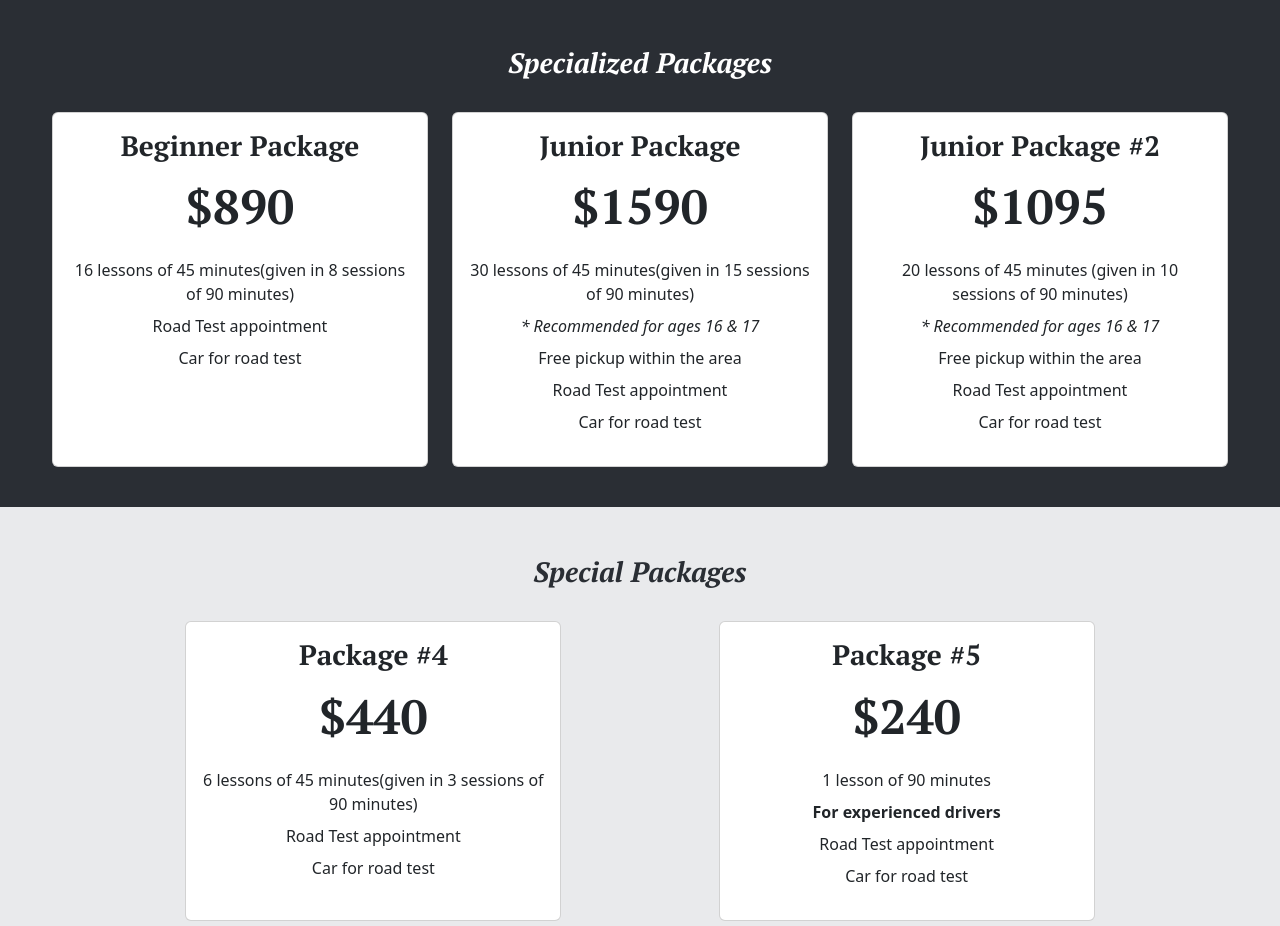
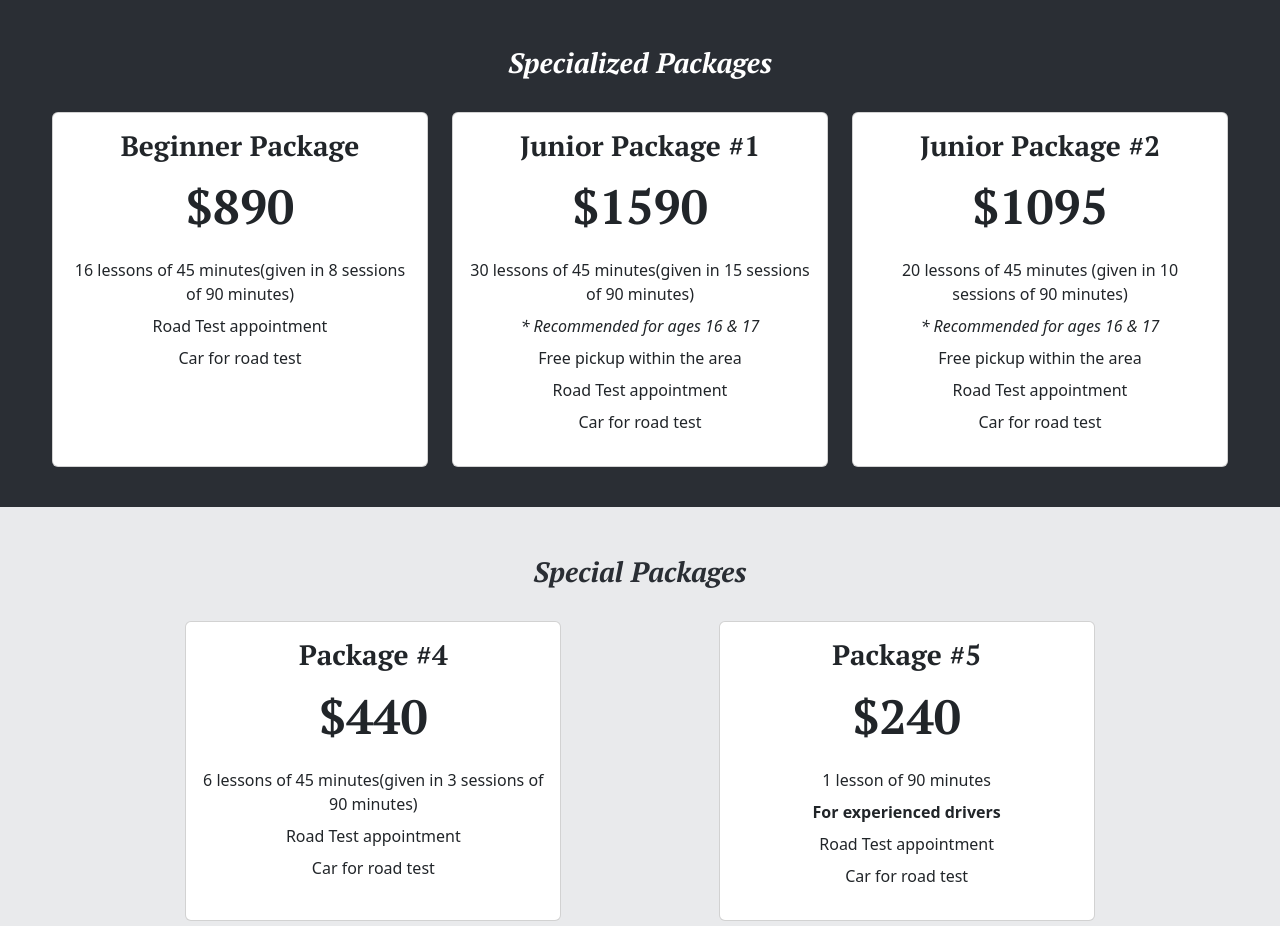
Before and after one commit to max-precision-driving-school/max-precision-driving-school, a React (Vite) app: page /rates in a window 1280 px wide. Shown: the part 1180-2106 px from the top of the page. Built offline with nearby package versions, Linux system fonts and the light colour scheme.

Commit message:
Updates junior package #1 name

```diff
--- a/src/routes/Rates.jsx
+++ b/src/routes/Rates.jsx
@@ -125,7 +125,7 @@ function Rates() {
                         <div class="col-12 col-sm-6 col-md-4 mb-sm-4 mb-4 mb-md-0">
                             <div class="card h-100">
                                 <div class="card-body text-center package">
-                                    <h3 class="card-title pt-serif-bold">Junior Package</h3>
+                                    <h3 class="card-title pt-serif-bold">Junior Package #1</h3>
                                     <p class="card-text pt-serif-bold package-price">$1590</p>
                                     <ul class="list-unstyled">
                                         <li class="my-2">30 lessons of 45 minutes(given in 15 sessions of 90 minutes)</li>
```
